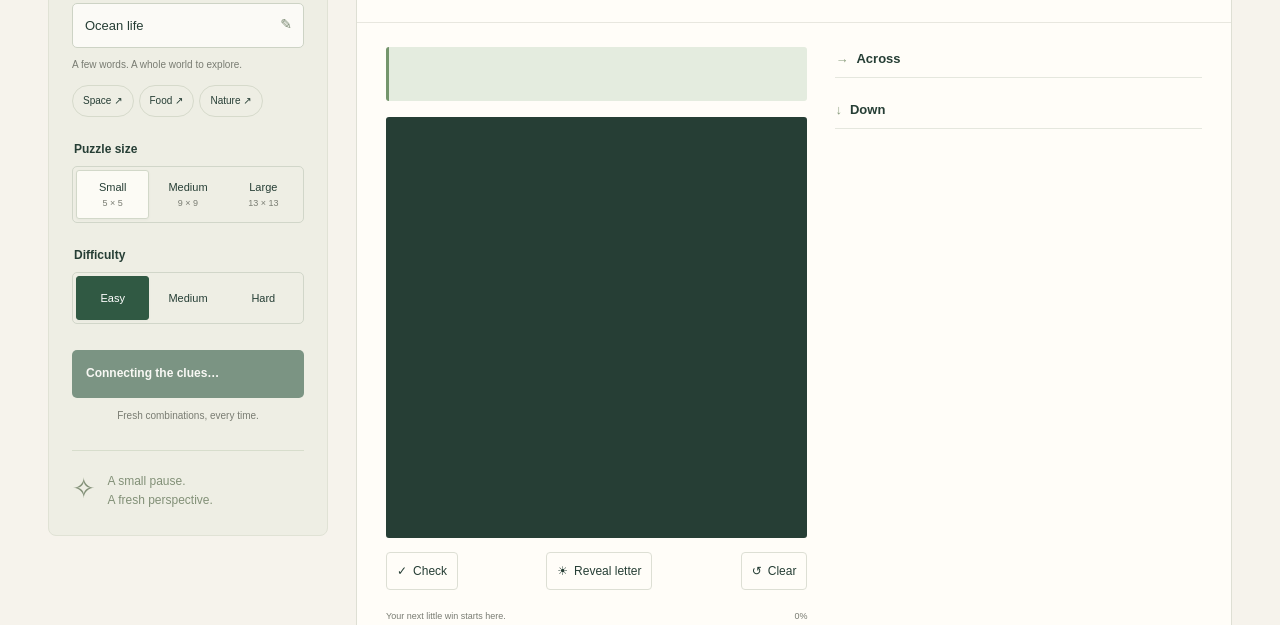
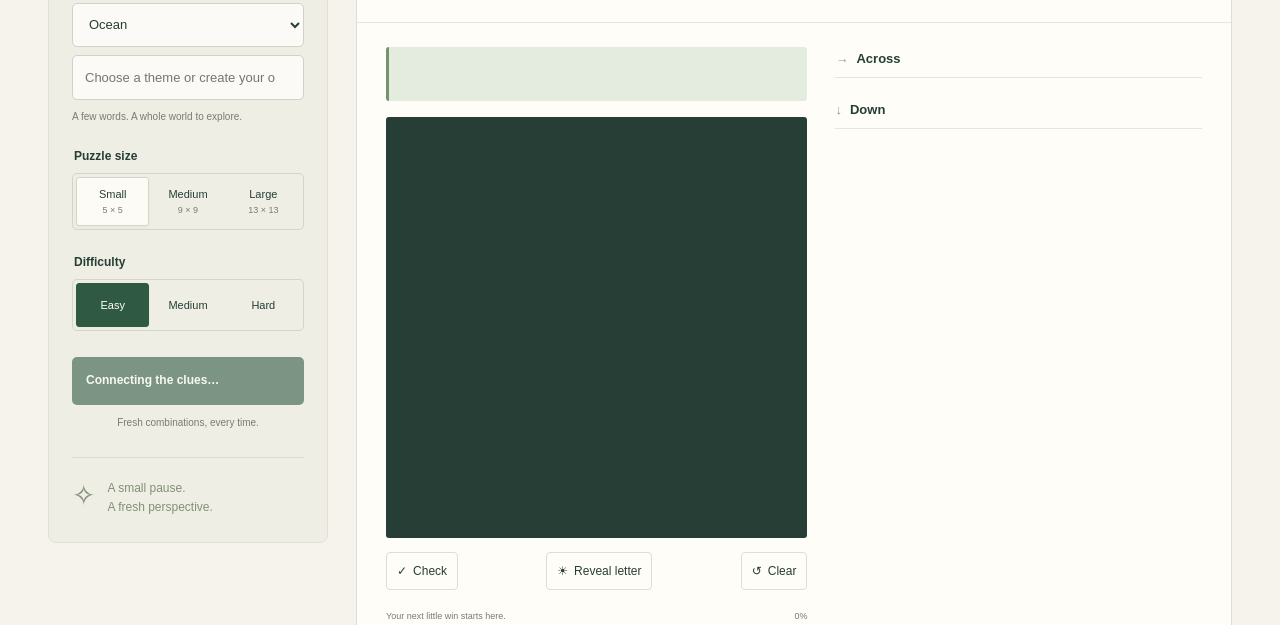
Before and after one commit to philipmat/crossfolk, a website with bundled scripts: page public/index.html in a window 1280 px wide. Shown: the part 475-1100 px from the top of the page. Built offline with nearby package versions, Linux system fonts and the light colour scheme.

Commit message:
adjusts theme picker to show themes

```diff
--- a/package.json
+++ b/package.json
@@ -5,7 +5,7 @@
   "type": "module",
   "scripts": {
     "start": "node --env-file-if-exists=.env server/index.js",
-    "test": "node --test test/engine.test.js test/handler.test.js test/database.test.js test/d1-store.test.js test/browser-retry.test.js test/regressions.test.js"
+    "test": "node --test test/engine.test.js test/handler.test.js test/database.test.js test/d1-store.test.js test/browser-retry.test.js test/regressions.test.js test/theme-picker.test.js"
   },
   "engines": {
     "node": ">=22.13.0"
--- a/public/app.js
+++ b/public/app.js
@@ -1,4 +1,4 @@
-import { resolveCuratedTheme } from './themes.js';
+import { resolveCuratedTheme, restoredThemeSelection, selectedTheme } from './themes.js';
 
 function generatePuzzle(options) {
  return new Promise((resolve,reject)=>{
@@ -82,8 +82,7 @@ function nextClue(back=false){selectEntry((active+(back?-1:1)+puzzle.entries.len
  });
  $('#sizes').onclick=e=>{const b=e.target.closest('[data-size]');if(!b)return;size=Number(b.dataset.size);for(const x of $('#sizes').children){x.classList.toggle('chosen',x===b);x.setAttribute('aria-pressed',String(x===b));}};
  $('#difficulties').onclick=e=>{const b=e.target.closest('[data-difficulty]');if(!b)return;difficulty=b.dataset.difficulty;for(const x of $('#difficulties').children){x.classList.toggle('chosen',x===b);x.setAttribute('aria-pressed',String(x===b));}};
- document.querySelectorAll('[data-theme]').forEach(b=>b.onclick=()=>{$('#theme').value=b.dataset.theme;$('#theme').focus();});
-async function create(initial=false){const theme=$('#theme').value.trim();if(!theme){$('#theme').setCustomValidity('Enter a few words for your theme.');$('#theme').reportValidity();return;}$('#theme').setCustomValidity('');$('#generate').disabled=true;$('#generate').textContent='Connecting the clues…';$('#error').textContent='';
+async function create(initial=false){const theme=selectedTheme($('#theme').value,$('#theme-preset').value);if(!theme){$('#theme').setCustomValidity('Enter a few words for your theme.');$('#theme').reportValidity();return;}$('#theme').setCustomValidity('');$('#generate').disabled=true;$('#generate').textContent='Connecting the clues…';$('#error').textContent='';
  const requestId=newRequestId();const requestPayload=Object.freeze({theme,size,difficulty,exclude:history.slice(-8).flat().slice(-100)});
  let words,aiUnavailable=false,source=null;
  try {
@@ -94,7 +93,7 @@ async function create(initial=false){const theme=$('#theme').value.trim();if(!th
  }
  const next=await generatePuzzle({theme,size,difficulty,history,words});puzzle={...next,difficulty,source};letters={};elapsed=0;solved=false;wrong.clear();active=0;selected=cellsFor(puzzle.entries[0])[0];history.push(puzzle.entries.map(e=>e.answer));$('#game-message').textContent='';render();updateTimer();
  }catch(error){showSource(puzzle?.source);const needsAi=aiUnavailable&&error.code==='theme-words-unavailable';const message=error.name==='TimeoutError'?'Theme generation took too long. Please try again.':error.message||'Something went wrong. Please try again.';$('#error').textContent=needsAi?`${error.message} To play any theme, set OPENROUTER_API_KEY (for example in .env) and restart the server.`:message;}finally{$('#generate').disabled=false;$('#generate').innerHTML='Create my crossword <span>→</span>';}}
- $('#settings-form').onsubmit=e=>{e.preventDefault();create();};$('#theme').oninput=()=>$('#theme').setCustomValidity('');
+ $('#settings-form').onsubmit=e=>{e.preventDefault();create();};$('#theme-preset').onchange=()=>{$('#theme').value='';$('#theme').setCustomValidity('');};$('#theme').oninput=()=>{$('#theme-preset').value='';$('#theme').setCustomValidity('');};
  $('#check').onclick=()=>{wrong.clear();for(const [k,v]of Object.entries(letters)){const[r,c]=k.split(',').map(Number);if(v!==puzzle.grid[r][c])wrong.add(k);}$('#game-message').textContent=wrong.size?`${wrong.size} ${wrong.size===1?'letter needs':'letters need'} another look. Marked in red.`:Object.keys(letters).length?'Looking good. Your filled letters are correct!':'Add a few letters, then check your work.';render();};
  $('#reveal').onclick=()=>{const[r,c]=selected.split(',').map(Number);letters[selected]=puzzle.grid[r][c];wrong.delete(selected);$('#game-message').textContent='A little nudge. One letter revealed.';render();};
  $('#clear').onclick=()=>{if(!Object.keys(letters).length)return;if(confirm('Clear all your letters in this puzzle?')){letters={};wrong.clear();solved=false;$('#game-message').textContent='A fresh start. You’ve got this.';render();}};
@@ -102,5 +101,5 @@ async function create(initial=false){const theme=$('#theme').value.trim();if(!th
  for(const row of ['QWERTYUIOP','ASDFGHJKL','ZXCVBNM']){const div=document.createElement('div');div.className='key-row';for(const letter of row){const b=document.createElement('button');b.textContent=letter;b.setAttribute('aria-label',`Enter ${letter}`);b.onclick=()=>enter(letter);div.append(b);}if(row==='ZXCVBNM'){const next=document.createElement('button');next.textContent='Next';next.className='wide';next.onclick=()=>nextClue();div.prepend(next);const back=document.createElement('button');back.textContent='⌫';back.className='wide';back.setAttribute('aria-label','Backspace');back.onclick=()=>enter('Backspace');div.append(back);}$('#keyboard').append(div);}
  function updateTimer(){$('#timer').textContent=`${String(Math.floor(elapsed/60)).padStart(2,'0')}:${String(elapsed%60).padStart(2,'0')}`;}
  setInterval(()=>{if(puzzle&&!solved&&!document.hidden&&!dialog.open){elapsed++;updateTimer();if(elapsed%5===0)save();}},1000);
- try{const saved=JSON.parse(localStorage.getItem('crossfolk-game'));if(saved?.puzzle?.entries?.length&&saved.puzzle.grid){({puzzle,letters,elapsed,active,selected,solved}=saved);size=puzzle.size;difficulty=puzzle.difficulty||'easy';$('#theme').value=puzzle.theme;document.querySelector(`[data-size="${size}"]`).click();document.querySelector(`[data-difficulty="${difficulty}"]`).click();render();updateTimer();}}catch{puzzle=null;}
+ try{const saved=JSON.parse(localStorage.getItem('crossfolk-game'));if(saved?.puzzle?.entries?.length&&saved.puzzle.grid){({puzzle,letters,elapsed,active,selected,solved}=saved);size=puzzle.size;difficulty=puzzle.difficulty||'easy';const themeSelection=restoredThemeSelection(puzzle.theme);$('#theme-preset').value=themeSelection.preset;$('#theme').value=themeSelection.custom;document.querySelector(`[data-size="${size}"]`).click();document.querySelector(`[data-difficulty="${difficulty}"]`).click();render();updateTimer();}}catch{puzzle=null;}
  if(!puzzle)create(true);
--- a/public/index.html
+++ b/public/index.html
@@ -33,16 +33,19 @@
         <aside class="settings">
             <div class="section-heading"><span class="small-icon">✳</span>
                 <h2>Make it yours</h2></div>
-            <form id="settings-form"><label for="theme">What’s your theme?</label>
-                <div class="theme-wrap"><input id="theme" value="Ocean life"
-                                               placeholder="e.g. space, coffee, wild animals" maxlength="100"
-                                               required><span>✎</span></div>
+            <form id="settings-form"><label for="theme-preset">Choose a theme or create your own</label>
+                <div class="theme-wrap">
+                    <select id="theme-preset" aria-label="Built-in theme">
+                        <option value="">Custom theme…</option>
+                        <option value="nature">Nature</option><option value="ocean" selected>Ocean</option>
+                        <option value="space">Space</option><option value="food">Food</option>
+                        <option value="music">Music</option><option value="travel">Travel</option>
+                        <option value="sports">Sports</option><option value="animals">Animals</option>
+                        <option value="weather">Weather</option><option value="garden">Garden</option>
+                    </select>
+                    <input id="theme" placeholder="Choose a theme or create your own" maxlength="100" aria-label="Custom theme">
+                </div>
                 <p class="field-hint">A few words. A whole world to explore.</p>
-                <div class="suggestions">
-                    <button type="button" data-theme="Space">Space ↗</button>
-                    <button type="button" data-theme="Food">Food ↗</button>
-                    <button type="button" data-theme="Nature">Nature ↗</button>
-                </div>
                 <fieldset>
                     <legend>Puzzle size</legend>
                     <div class="segments" id="sizes">
--- a/public/style.css
+++ b/public/style.css
@@ -20,7 +20,7 @@ body {
     font-size: 14px
 }
 
-button, input {
+button, input, select {
     font: inherit
 }
 
@@ -29,7 +29,7 @@ button {
     color: inherit
 }
 
-button:focus-visible, a:focus-visible, input:focus-visible {
+button:focus-visible, a:focus-visible, input:focus-visible, select:focus-visible {
     outline: 3px solid #c39535;
     outline-offset: 3px
 }
@@ -227,11 +227,20 @@ label, legend {
     color: var(--ink)
 }
 
-.theme-wrap > span {
-    position: absolute;
-    right: 12px;
-    top: 13px;
-    color: #788870
+.theme-wrap select {
+    width: 100%;
+    min-height: 44px;
+    padding: 10px 12px;
+    border: 1px solid #cdd3c5;
+    border-radius: 5px;
+    background: #fbfaf6;
+    font-size: 13px;
+    color: var(--ink);
+    margin-bottom: 8px
+}
+
+.theme-wrap input {
+    min-height: 44px
 }
 
 .field-hint {
@@ -239,21 +248,6 @@ label, legend {
     color: var(--muted);
     line-height: 1.5;
     margin: 9px 0 13px
-}
-
-.suggestions {
-    display: flex;
-    gap: 5px;
-    flex-wrap: wrap
-}
-
-.suggestions button {
-    border: 1px solid #d6dacb;
-    border-radius: 20px;
-    background: transparent;
-    padding: 7px 10px;
-    font-size: 10px;
-    min-height: 32px
 }
 
 fieldset {
@@ -815,7 +809,7 @@ dialog ul {
         gap: 10px 16px
     }
 
-    #settings-form > label, .theme-wrap, .field-hint, .suggestions, .generate, .generation-note, #error {
+    #settings-form > label, .theme-wrap, .field-hint, .generate, .generation-note, #error {
         grid-column: 1/-1
     }
 
@@ -825,10 +819,6 @@ dialog ul {
 
     .field-hint {
         margin: 0
-    }
-
-    .suggestions button {
-        min-height: 38px
     }
 
     .segments button {
--- a/public/themes.js
+++ b/public/themes.js
@@ -1,6 +1,17 @@
 export const supportedThemes = Object.freeze([
   'nature', 'ocean', 'space', 'food', 'music', 'travel', 'sports', 'animals', 'weather', 'garden',
 ]);
+
+export function selectedTheme(customTheme, presetTheme) {
+  return String(customTheme ?? '').trim() || String(presetTheme ?? '').trim();
+}
+
+export function restoredThemeSelection(theme) {
+  const savedTheme = String(theme ?? '').trim();
+  const preset = supportedThemes.find(item => item.toLowerCase() === savedTheme.toLowerCase());
+
+  return preset ? { preset, custom: '' } : { preset: '', custom: savedTheme };
+}
 
 const THEME_ALIASES = {
   nature: ['nature', 'forest', 'woods', 'outdoors', 'mountain', 'river', 'tree'],
```
Also changed, not shown: test/theme-picker.test.js (added, +30 -0 lines).
